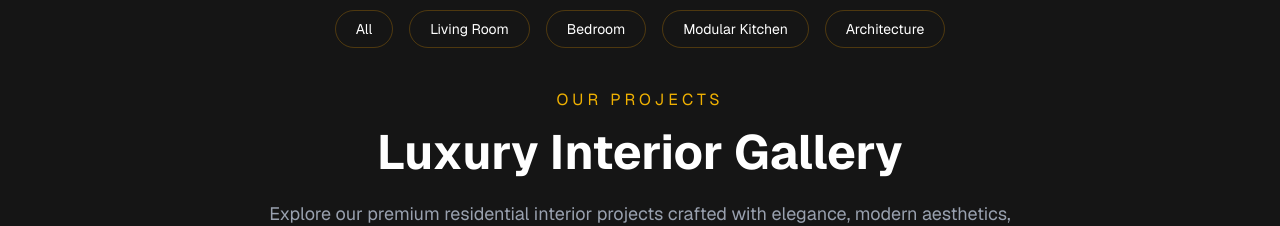
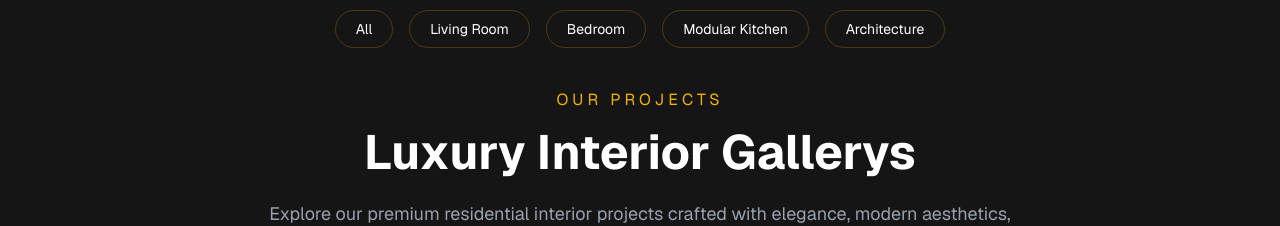
Before and after one commit to dgarchitectsandinteriors7-cloud/design-grid-website, a Next.js app: page / in a window 1280 px wide. Shown: the part 1960-2186 px from the top of the page. Built offline with nearby package versions, Linux system fonts and the light colour scheme.

Commit message:
Fixed JSX build

```diff
--- a/app/page.js
+++ b/app/page.js
@@ -191,7 +191,7 @@ export default function DesignGridWebsite() {
             </p>
 
             <h3 className="text-5xl font-bold mb-6">
-              Luxury Interior Gallery
+              Luxury Interior Gallerys
             </h3>
 
             <p className="text-gray-400 max-w-3xl mx-auto text-lg">
```
